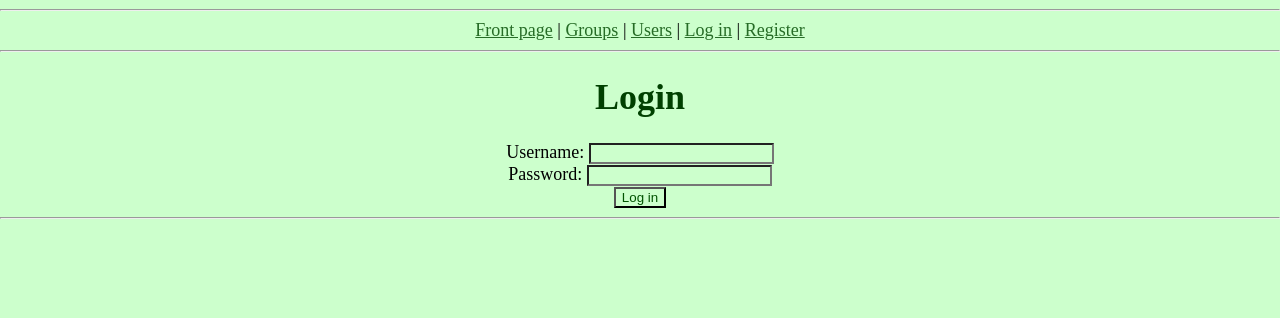
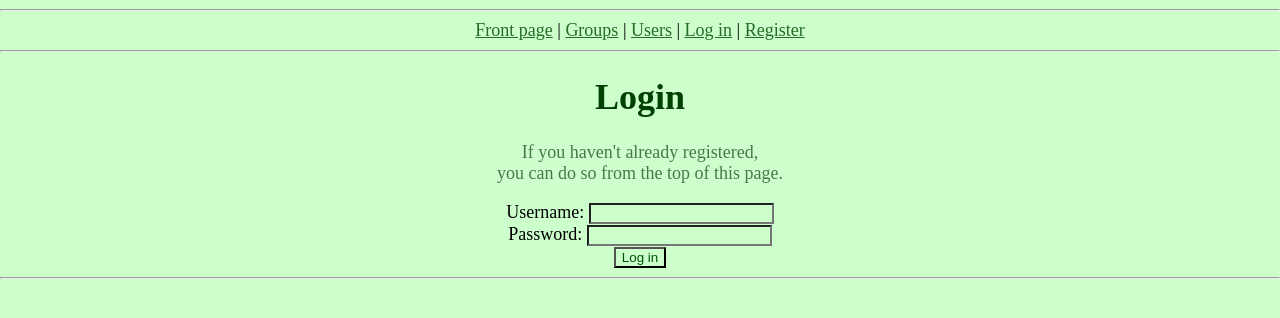
Before and after one commit to eveliinaalikoski/tsoha_wetalk, a Flask app: page /login in a window 1280 px wide. Shown: the top 318 px of the page. Run offline with Flask 3, Linux system fonts and the light colour scheme.

Commit message:
added instructions for logging in

```diff
--- a/templates/login.html
+++ b/templates/login.html
@@ -3,6 +3,11 @@
 {% block content %}
 <title>Login</title>
 <h1>Login</h1>
+
+<p>
+    If you haven't already registered, <br>
+    you can do so from the top of this page.
+</p>
 <form action="/login" method="POST">
     Username: <input type="text" name="name" required><br>
     Password: <input type="password" name="password" required><br>
```
